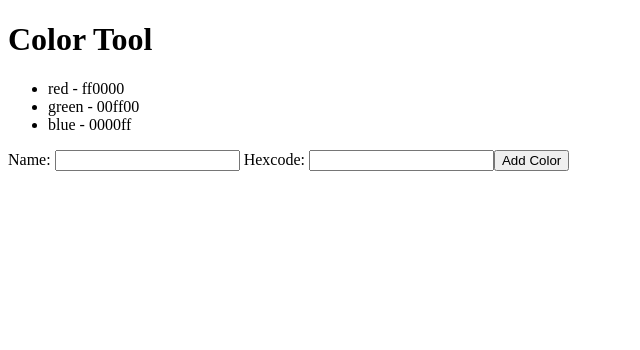
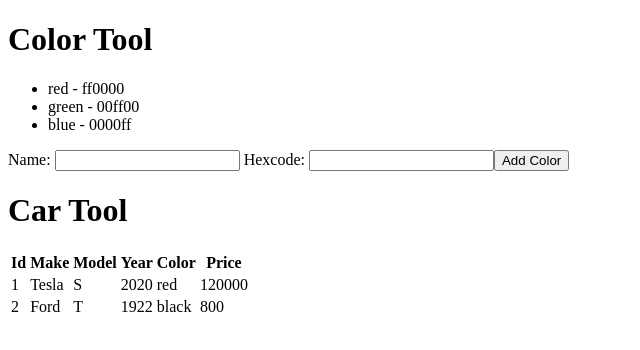
Before and after one commit to t4d-classes/angular_01092023, an Angular app in the folder demo-app/: page / in a window 1280 px wide. Shown: the top 350 px of the page, without its empty margins (0-640 px from the left). Built offline with nearby package versions, Linux system fonts and the light colour scheme.

Commit message:
add day 1 solutions

```diff
--- a/demo-app/src/app/app.component.html
+++ b/demo-app/src/app/app.component.html
@@ -1 +1,2 @@
 <app-color-home></app-color-home>
+<app-car-home></app-car-home>
--- a/demo-app/src/app/app.module.ts
+++ b/demo-app/src/app/app.module.ts
@@ -2,17 +2,14 @@ import { NgModule } from '@angular/core';
 import { BrowserModule } from '@angular/platform-browser';
 
 import { ColorToolModule } from './color-tool/color-tool.module';
+import { CarToolModule } from './car-tool/car-tool.module';
 
 import { AppComponent } from './app.component';
 
 @NgModule({
-  declarations: [
-    AppComponent
-  ],
-  imports: [
-    BrowserModule, ColorToolModule,
-  ],
+  declarations: [AppComponent],
+  imports: [BrowserModule, ColorToolModule, CarToolModule],
   providers: [],
-  bootstrap: [AppComponent]
+  bootstrap: [AppComponent],
 })
-export class AppModule { }
+export class AppModule {}
--- /dev/null
+++ b/demo-app/src/app/car-tool/components/car-home/car-home.component.html
@@ -0,0 +1,3 @@
+<app-tool-header [headerText]="headerText"></app-tool-header>
+
+<app-car-table [cars]="cars"></app-car-table>
--- /dev/null
+++ b/demo-app/src/app/car-tool/components/car-home/car-home.component.ts
@@ -0,0 +1,24 @@
+import { Component, OnInit } from '@angular/core';
+
+import { Car } from '../../models/cars';
+
+@Component({
+  selector: 'app-car-home',
+  templateUrl: './car-home.component.html',
+  styleUrls: ['./car-home.component.css']
+})
+export class CarHomeComponent implements OnInit {
+
+  headerText = "Car Tool";
+
+  cars: Car[] = [
+    { id: 1, make: 'Tesla', model: 'S', year: 2020, color: 'red', price: 120000 },
+    { id: 2, make: 'Ford', model: 'T', year: 1922, color: 'black', price: 800 },
+  ];
+
+  constructor() { }
+
+  ngOnInit(): void {
+  }
+
+}
--- /dev/null
+++ b/demo-app/src/app/car-tool/components/car-table/car-table.component.html
@@ -0,0 +1,22 @@
+<table>
+  <thead>
+    <tr>
+      <th>Id</th>
+      <th>Make</th>
+      <th>Model</th>
+      <th>Year</th>
+      <th>Color</th>
+      <th>Price</th>
+    </tr>
+  </thead>
+  <tbody>
+    <tr *ngFor="let car of cars">
+      <td>{{car.id}}</td>
+      <td>{{car.make}}</td>
+      <td>{{car.model}}</td>
+      <td>{{car.year}}</td>
+      <td>{{car.color}}</td>
+      <td>{{car.price}}</td>
+    </tr>
+  </tbody>
+</table>
--- /dev/null
+++ b/demo-app/src/app/car-tool/components/car-table/car-table.component.ts
@@ -0,0 +1,20 @@
+import { Component, OnInit, Input } from '@angular/core';
+
+import { Car } from '../../models/cars';
+
+@Component({
+  selector: 'app-car-table',
+  templateUrl: './car-table.component.html',
+  styleUrls: ['./car-table.component.css']
+})
+export class CarTableComponent implements OnInit {
+
+  @Input()
+  cars: Car[] = [];
+
+  constructor() { }
+
+  ngOnInit(): void {
+  }
+
+}
--- /dev/null
+++ b/demo-app/src/app/car-tool/models/cars.ts
@@ -0,0 +1,10 @@
+
+
+export type Car = {
+  id: number,
+  make: string,
+  model: string,
+  year: number,
+  color: string,
+  price: number,
+};
```
Also changed, not shown: demo-app/src/app/car-tool/car-tool.module.ts (added, +22 -0 lines), demo-app/src/app/car-tool/components/car-home/car-home.component.css (added), demo-app/src/app/car-tool/components/car-table/car-table.component.css (added), 2 other files (tests, documents, lock files or other folders).
